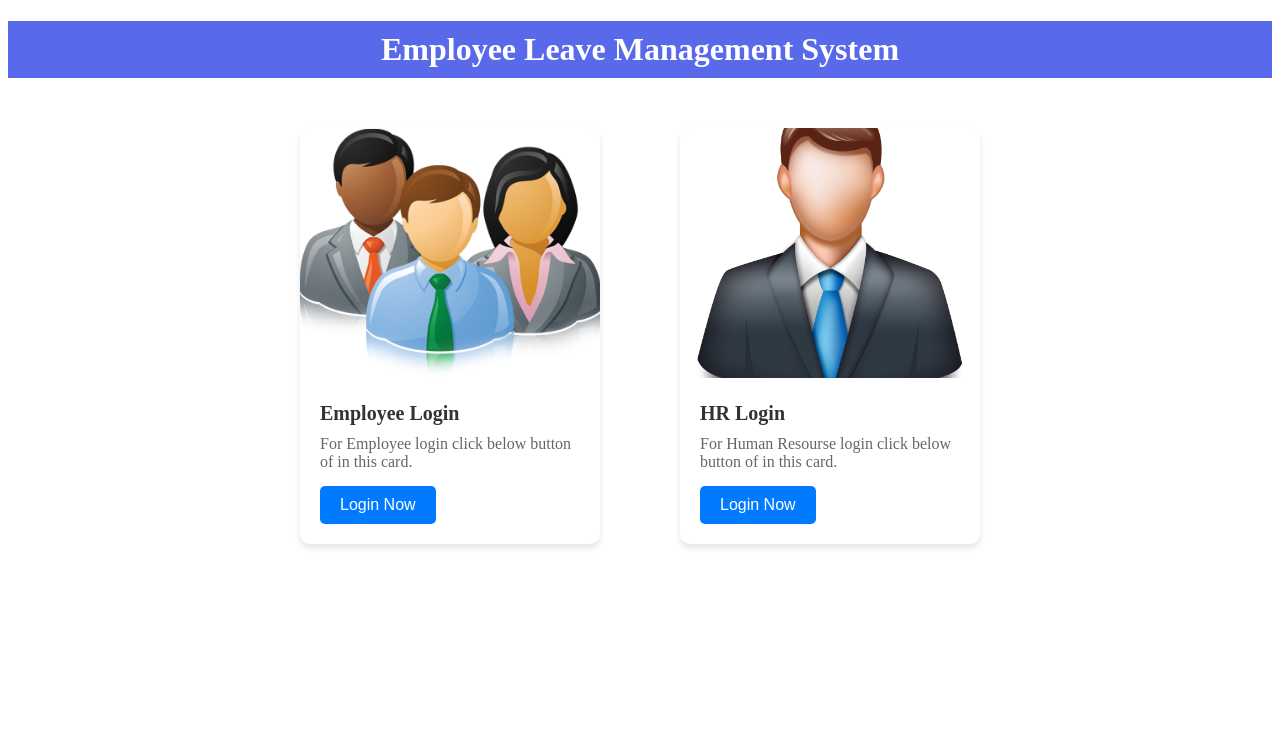
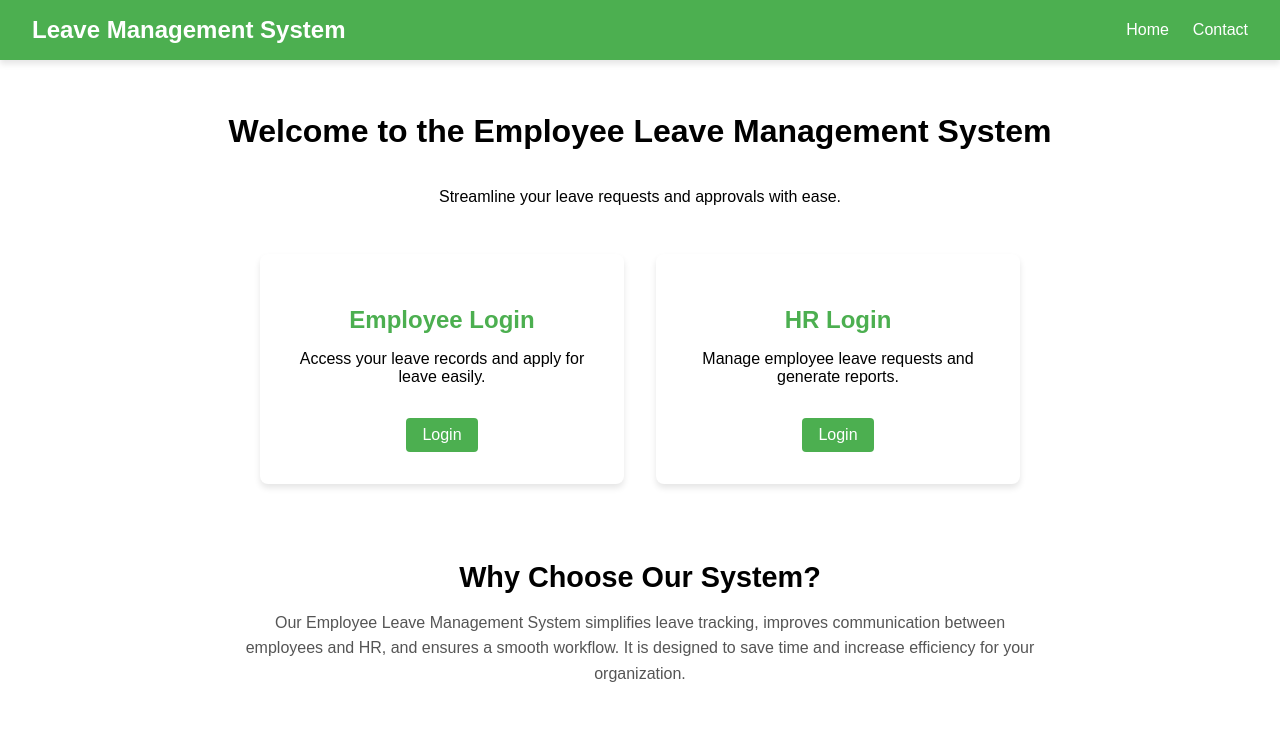
Before and after one commit to anshu-ac-dv/ELMS, a PHP site: page / in a window 1280 px wide. Shown: the top 733 px of the page. Run offline with PHP 8.4, Linux system fonts and the light colour scheme.

Commit message:
Initial Commit

```diff
--- /dev/null
+++ b/Header.php
@@ -0,0 +1,19 @@
+<!DOCTYPE html>
+<html lang="en">
+<head>
+    <meta charset="UTF-8">
+    <meta name="viewport" content="width=device-width, initial-scale=1.0">
+    <link rel="stylesheet" href="Style.css">
+</head>
+<body>
+<header>
+    <div class="logo">Leave Management System</div>
+    <nav>
+      <ul>
+        <li><a href="index.php">Home</a></li>
+        <li><a href="Contact.php">Contact</a></li>
+      </ul>
+    </nav>
+  </header>
+</body>
+</html>
--- a/index.php
+++ b/index.php
@@ -1,35 +1,40 @@
-<!doctype html>
+<!DOCTYPE html>
 <html lang="en">
 <head>
-    <meta charset="utf-8">
-    <meta name="viewport" content="width=device-width, initial-scale=1">
-    <title>Employee Leave Manegement System</title>
-    <link rel="stylesheet" href="style.css">
+    <meta charset="UTF-8">
+    <meta name="viewport" content="width=device-width, initial-scale=1.0">
+    <link rel="stylesheet" href="Style.css">
+    <title>Employee Leave Management System</title>
 </head>
 <body>
-    <h1>
-        Employee Leave Management System
-    </h1>
+
+    <?php
+        include 'Header.php';
+    ?>
+
+    <main class="main-container">
+        <h1>Welcome to the Employee Leave Management System</h1>
+        <p>Streamline your leave requests and approvals with ease.</p>
+
         <div class="card-container">
-        <!-- Card 1 -->
             <div class="card">
-            <img src="Emp_Logo.jpg" alt="Card Image" class="card-image">
-            <div class="card-content">
-                <h3 class="card-title">Employee Login</h3>
-                <p class="card-text">For Employee login click below button of in this card.</p>
-                <a href="emp/Emp_Login.php"><button class="card-button">Login Now</button></a>
+                <h2>Employee Login</h2>
+                <p>Access your leave records and apply for leave easily.</p>
+                <a href="#">Login</a>
+            </div>
+            <div class="card">
+                <h2>HR Login</h2>
+                <p>Manage employee leave requests and generate reports.</p>
+                <a href="#">Login</a>
             </div>
         </div>
-
-        <!-- Card 2 -->
-        <div class="card">
-            <img src="Hr_Logo.jpg" alt="Card Image" class="card-image">
-            <div class="card-content">
-                <h3 class="card-title">HR Login</h3>
-                <p class="card-text">For Human Resourse login click below button of in this card.</p>
-                <a href="hr/Hr_Login.php"><button class="card-button">Login Now</button></a>
-            </div>
-        </div>
-    </div>
+        <section class="info-section">
+            <h3>Why Choose Our System?</h3>
+            <p>
+                Our Employee Leave Management System simplifies leave tracking, improves communication between employees and HR, and ensures a smooth workflow.
+                It is designed to save time and increase efficiency for your organization.
+            </p>
+        </section>
+  </main>
 </body>
 </html>
--- a/style.css
+++ b/style.css
@@ -1,71 +1,218 @@
-h1{
-    background-color: rgb(88, 105, 233);
-    text-align: center;
-    padding: 10px;
-    color: white;
+body {
+    margin: 0;
+    font-family: Arial, sans-serif;
   }
 
-/* Card Container */
+  /* Header Styling */
+  header {
+    background-color: #4CAF50;
+    color: white;
+    padding: 1rem 2rem;
+    display: flex;
+    align-items: center;
+    justify-content: space-between;
+    box-shadow: 0 4px 6px rgba(0, 0, 0, 0.1);
+  }
+
+  /* Logo Styling */
+  .logo {
+    font-size: 1.5rem;
+    font-weight: bold;
+  }
+
+  /* Navigation Menu Styling */
+  nav ul {
+    list-style: none;
+    margin: 0;
+    padding: 0;
+    display: flex;
+    gap: 1.5rem;
+  }
+
+  nav ul li {
+    display: inline;
+  }
+
+  nav ul li a {
+    color: white;
+    text-decoration: none;
+    font-size: 1rem;
+    transition: color 0.3s ease;
+  }
+
+  nav ul li a:hover {
+    color: #d4f4db;
+  }
+
+  /* Responsive Design */
+  @media (max-width: 768px) {
+    nav ul {
+      flex-direction: column;
+      gap: 1rem;
+    }
+
+    header {
+      flex-wrap: wrap;
+      text-align: center;
+    }
+  }
+  /* Main Content Styling */
+  .main-container {
+    display: flex;
+    flex-direction: column;
+    align-items: center;
+    padding: 2rem;
+  }
+
   .card-container {
     display: flex;
-    gap: 80px;
+    gap: 2rem;
+    flex-wrap: wrap;
     justify-content: center;
-    align-items: center;
-    margin-top: 50px;
+    margin-top: 2rem;
   }
 
-/* Card Styles */
   .card {
+    background: white;
+    box-shadow: 0 4px 6px rgba(0, 0, 0, 0.1);
+    border-radius: 8px;
     width: 300px;
-    background-color: #fff;
-    border-radius: 10px;
-    box-shadow: 0 4px 6px rgba(0, 0, 0, 0.1);
-    overflow: hidden;
-    transition: transform 0.3s ease, box-shadow 0.3s ease;
+    padding: 2rem;
+    text-align: center;
+    transition: transform 0.3s ease;
   }
 
   .card:hover {
-    transform: translateY(-10px);
-    box-shadow: 0 6px 10px rgba(0, 0, 0, 0.15);
+    transform: translateY(-5px);
   }
 
-/* Card Image */
-.card-image {
-    width: 100%;
-    height: 250px;
-    object-fit: cover;
+  .card h2 {
+    margin-bottom: 1rem;
+    font-size: 1.5rem;
+    color: #4CAF50;
   }
 
-/* Card Content */
-.card-content {
-    padding: 20px;
+  .card a {
+    display: inline-block;
+    margin-top: 1rem;
+    padding: 0.5rem 1rem;
+    background-color: #4CAF50;
+    color: white;
+    text-decoration: none;
+    border-radius: 4px;
+    transition: background-color 0.3s ease;
   }
 
-.card-title {
-    margin: 0 0 10px;
-    font-size: 20px;
-    color: #333;
+  .card a:hover {
+    background-color: #45a049;
   }
 
-.card-text {
-    margin: 0 0 15px;
-    font-size: 16px;
-    color: #666;
+  .info-section {
+    margin-top: 3rem;
+    text-align: center;
+    max-width: 800px;
   }
 
-/* Card Button */
-.card-button {
-    display: inline-block;
-    padding: 10px 20px;
-    font-size: 16px;
-    color: #fff;
-    background-color: #007bff;
+  .info-section h3 {
+    font-size: 1.8rem;
+    margin-bottom: 1rem;
+  }
+
+  .info-section p {
+    font-size: 1rem;
+    line-height: 1.6;
+    color: #555;
+  }
+
+  /* Responsive Design */
+  @media (max-width: 768px) {
+    nav ul {
+      flex-direction: column;
+      gap: 1rem;
+    }
+
+    header {
+      flex-wrap: wrap;
+      text-align: center;
+    }
+
+    .card-container {
+      flex-direction: column;
+      gap: 1.5rem;
+    }
+  }
+  /* Main Content Styling */
+  .contact-container {
+    max-width: 800px;
+    margin: 3rem auto;
+    padding: 2rem;
+    background: white;
+    box-shadow: 0 4px 6px rgba(0, 0, 0, 0.1);
+    border-radius: 8px;
+  }
+
+  .contact-container h1 {
+    text-align: center;
+    color: #4CAF50;
+    margin-bottom: 1.5rem;
+  }
+
+  .contact-container form {
+    display: flex;
+    flex-direction: column;
+    gap: 1rem;
+  }
+
+  .contact-container label {
+    font-weight: bold;
+  }
+
+  .contact-container input,
+  .contact-container textarea {
+    width: 100%;
+    padding: 0.8rem;
+    border: 1px solid #ccc;
+    border-radius: 4px;
+    font-size: 1rem;
+  }
+
+  .contact-container textarea {
+    resize: vertical;
+    height: 150px;
+  }
+
+  .contact-container button {
+    padding: 0.8rem;
+    background-color: #4CAF50;
+    color: white;
     border: none;
-    border-radius: 5px;
+    border-radius: 4px;
+    font-size: 1rem;
     cursor: pointer;
     transition: background-color 0.3s ease;
   }
 
-.card-button:hover {
-    background-color: #0056b3;
+  .contact-container button:hover {
+    background-color: #45a049;
   }
+
+  .contact-info {
+    text-align: center;
+    margin-top: 2rem;
+    color: #555;
+  }
+
+  .contact-info p {
+    margin: 0.5rem 0;
+  }
+
+  /* Responsive Design */
+  @media (max-width: 768px) {
+    .contact-container {
+      padding: 1.5rem;
+    }
+
+    .contact-container h1 {
+      font-size: 1.5rem;
+    }
+  }
```
Also changed, not shown: Contact.php (added, +39 -0 lines), emp/Emp_Login.php (deleted, +0 -28 lines), emp/Emp_Registration.php (deleted, +0 -63 lines), emp/Register_Style.css (deleted, +0 -75 lines), emp/style.css (deleted, +0 -72 lines), hr/Hr_Login.php (deleted, +0 -28 lines), hr/Hr_Registration.php (deleted, +0 -12 lines), hr/style.css (deleted, +0 -88 lines). Lines whose indentation alone changed are shown as unchanged.
